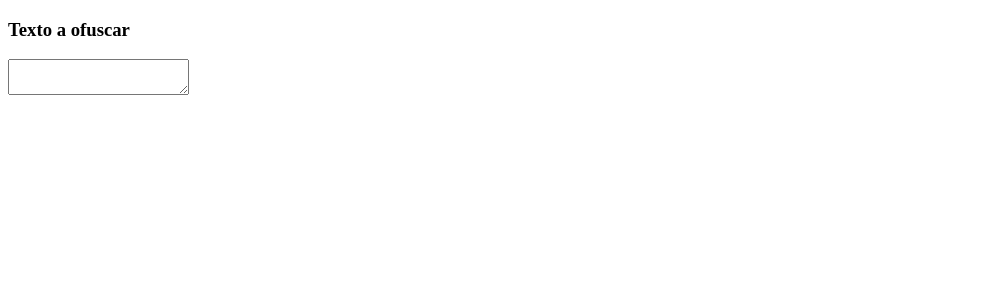
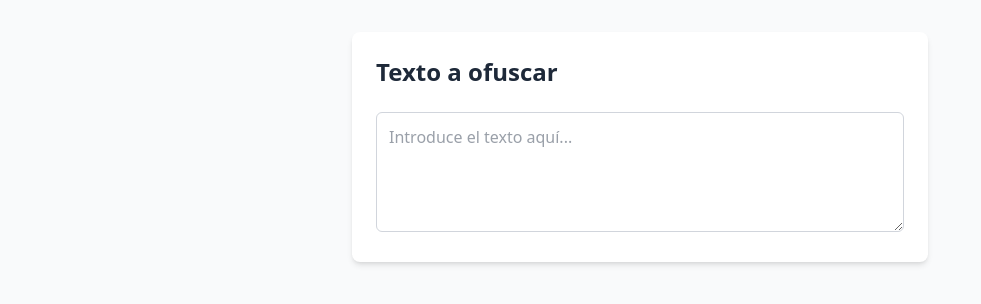
Before and after one commit to aleluis79/ofuscar_doc, an Angular app in the folder web/: page / in a window 1280 px wide. Shown: the top 304 px of the page, without its empty margins (0-981 px from the left). Built offline with nearby package versions, Linux system fonts and the light colour scheme.

Commit message:
add tailwindcss

```diff
--- a/web/angular.json
+++ b/web/angular.json
@@ -5,11 +5,7 @@
   "projects": {
     "web": {
       "projectType": "application",
-      "schematics": {
-        "@schematics/angular:component": {
-          "style": "scss"
-        }
-      },
+      "schematics": {},
       "root": "",
       "sourceRoot": "src",
       "prefix": "app",
@@ -19,7 +15,6 @@
           "options": {
             "browser": "src/main.ts",
             "tsConfig": "tsconfig.app.json",
-            "inlineStyleLanguage": "scss",
             "assets": [
               {
                 "glob": "**/*",
@@ -27,7 +22,7 @@
               }
             ],
             "styles": [
-              "src/styles.scss"
+              "src/styles.css"
             ]
           },
           "configurations": {
@@ -73,7 +68,6 @@
           "builder": "@angular/build:karma",
           "options": {
             "tsConfig": "tsconfig.spec.json",
-            "inlineStyleLanguage": "scss",
             "assets": [
               {
                 "glob": "**/*",
@@ -81,7 +75,7 @@
               }
             ],
             "styles": [
-              "src/styles.scss"
+              "src/styles.css"
             ]
           }
         }
--- a/web/package.json
+++ b/web/package.json
@@ -28,7 +28,10 @@
     "@angular/forms": "^20.3.0",
     "@angular/platform-browser": "^20.3.0",
     "@angular/router": "^20.3.0",
+    "@tailwindcss/postcss": "^4.1.14",
+    "postcss": "^8.5.6",
     "rxjs": "~7.8.0",
+    "tailwindcss": "^4.1.14",
     "tslib": "^2.3.0"
   },
   "devDependencies": {
--- a/web/src/app/app.html
+++ b/web/src/app/app.html
@@ -1,16 +1,44 @@
 <router-outlet />
 
-<h3>Texto a ofuscar</h3>
-<textarea [(ngModel)]="texto_a_ofuscar"></textarea>
-@if (texto_a_ofuscar()) {
-    <button (click)="ofuscar(texto_a_ofuscar())">Ofuscar</button>
-}
-@if (mapeos()) {
-    <h3>Texto ofuscado</h3>
-    <p>{{ texto_ofuscado() }}</p>
-    <h3>Mapeos</h3>
-    <p>{{ mapeos() | json }}</p>
-    <h3>Texto desofuscado</h3>
-    <button (click)="desofuscar()">Desofuscar</button>
-    <p>{{ texto_desofuscado() }}</p>
-}
+<div class="min-h-screen flex flex-col items-center justify-start bg-gray-50 py-8 px-4">
+  <div class="w-full max-w-xl bg-white rounded-lg shadow-md p-6 space-y-6">
+    <h3 class="text-2xl font-semibold text-gray-800">Texto a ofuscar</h3>
+    <textarea
+      [(ngModel)]="texto_a_ofuscar"
+      class="w-full min-h-[120px] p-3 border border-gray-300 rounded-md focus:outline-none focus:ring-2 focus:ring-blue-400 resize-y text-gray-700"
+      placeholder="Introduce el texto aquí..."
+    ></textarea>
+    @if (texto_a_ofuscar()) {
+      <button
+        (click)="ofuscar(texto_a_ofuscar())"
+        class="w-full py-2 px-4 bg-blue-600 text-white rounded-md font-medium hover:bg-blue-700 transition"
+        type="button"
+      >
+        Ofuscar
+      </button>
+    }
+    @if (mapeos()) {
+      <div class="space-y-4">
+        <div>
+          <h3 class="text-xl font-semibold text-gray-700">Texto ofuscado</h3>
+          <p class="bg-gray-100 rounded p-3 text-gray-800 break-words">{{ texto_ofuscado() }}</p>
+        </div>
+        <div>
+          <h3 class="text-xl font-semibold text-gray-700">Mapeos</h3>
+          <pre class="bg-gray-100 rounded p-3 text-gray-600 text-sm overflow-x-auto">{{ mapeos() | json }}</pre>
+        </div>
+        <div>
+          <h3 class="text-xl font-semibold text-gray-700">Texto desofuscado</h3>
+          <button
+            (click)="desofuscar()"
+            class="py-2 px-4 bg-green-600 text-white rounded-md font-medium hover:bg-green-700 transition"
+            type="button"
+          >
+            Desofuscar
+          </button>
+          <p class="bg-gray-100 rounded p-3 text-gray-800 break-words mt-2">{{ texto_desofuscado() }}</p>
+        </div>
+      </div>
+    }
+  </div>
+</div>
--- a/web/src/app/app.ts
+++ b/web/src/app/app.ts
@@ -8,7 +8,7 @@ import { JsonPipe } from '@angular/common';
   selector: 'app-root',
   imports: [RouterOutlet, FormsModule, JsonPipe],
   templateUrl: './app.html',
-  styleUrl: './app.scss'
+  styleUrl: './app.css'
 })
 export class App {
   protected readonly title = signal('web');
--- a/web/src/styles.scss
+++ b/web/src/styles.css
@@ -1 +1,2 @@
 /* You can add global styles to this file, and also import other style files */
+@import "tailwindcss";
```
Also changed, not shown: web/.postcssrc.json (added), web/src/app/app.css (added), web/src/app/app.scss (deleted), 1 other file (tests, documents, lock files or other folders).
